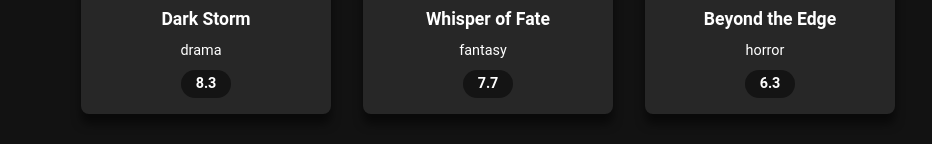
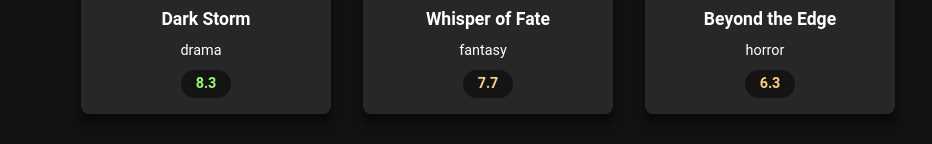
Before and after one commit to Ken-ctrl10/React-18-19, a React (Vite) app in the folder moviedux/: page / in a window 1280 px wide. Shown: the part 751-895 px from the top of the page, without its empty margins (152-1084 px from the left). Built offline with nearby package versions, Linux system fonts and the light colour scheme.

Commit message:
Adding rating color and Separate MovieCard

```diff
--- a/moviedux/src/components/MovieCard.jsx
+++ b/moviedux/src/components/MovieCard.jsx
@@ -1,7 +1,22 @@
 
 export default function MovieCard({ movie }){
+
+  const handleError = (e) => {
+    e.target.src = 'images/default.jpg';
+  };
+
+  const getRating = (rating) => {
+    if(rating >= 8){
+      return 'rating-good';
+    } else if(rating >= 5 && rating < 8){
+      return 'rating-ok';
+    } else{
+      return 'rating-bad';
+    }
+  };
+
   return <div key={movie.id} className="movie-card">
-      <img src={`images/${movie.image}`} alt={movie.title} />
+      <img src={`images/${movie.image}`} alt={movie.title} onError={handleError} />
       <div className="movie-card-info">
         <h3 className="movie-card-title">
           {movie.title}
@@ -9,7 +24,7 @@ export default function MovieCard({ movie }){
         <p className="movie-card-genre">
           {movie.genre}
         </p>
-        <p className="movie-card-rating">
+        <p className={`movie-card-rating ${getRating(movie.rating)}`}>
           {movie.rating}
         </p>
       </div>
```
Also changed, not shown: moviedux/src/components/SearchBar.jsx (added).
